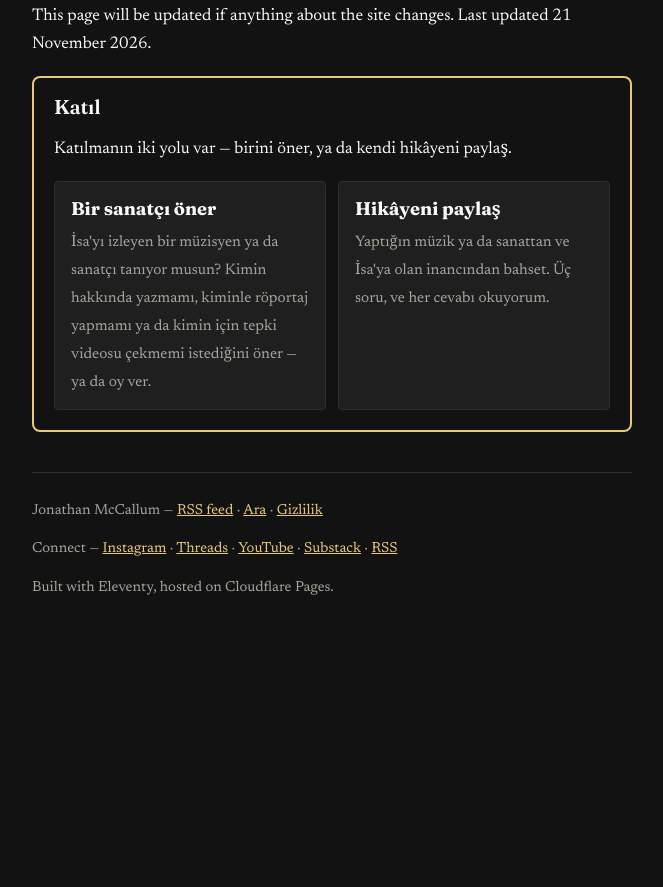
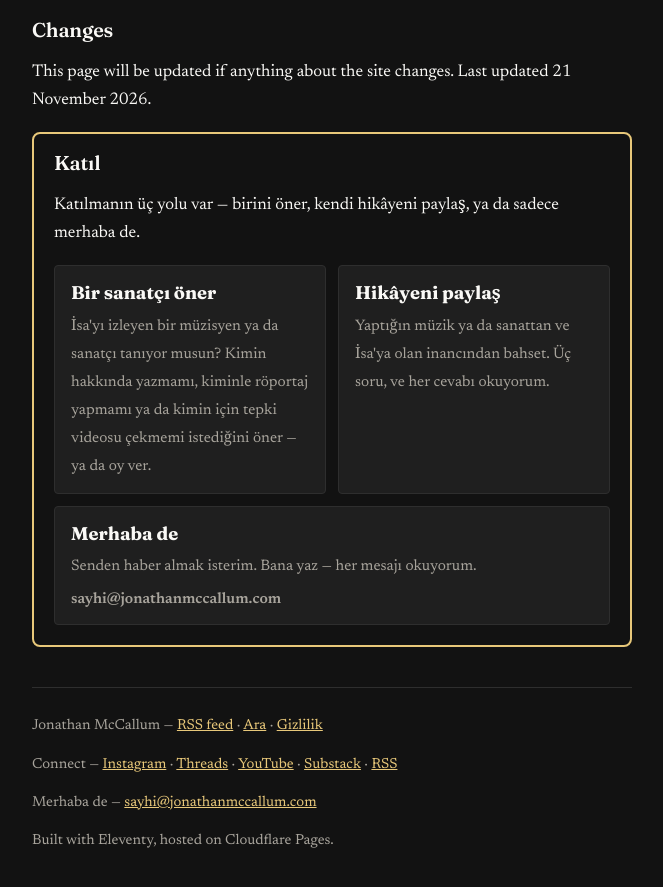
Before and after one commit to streamjonathan/jonathanmccallum-tr, an Eleventy site: page content/pages/privacy.md in a window 1280 px wide. Shown: the part 1813-2700 px from the top of the page, without its empty margins (308-971 px from the left). Before the commit the page ends 2475 px from the top, so only its background shows below. Built offline with nearby package versions, Linux system fonts and the light colour scheme; Eleventy itself is replaced by a stand-in of ours; files that its build step writes are made by us from their sources.

Commit message:
Add public contact email (sayhi) as a runtime-built mailto, hidden from scrapers [tr]

```diff
--- a/_includes/get-involved.njk
+++ b/_includes/get-involved.njk
@@ -1,6 +1,6 @@
 <section class="get-involved" aria-labelledby="get-involved-heading">
   <h2 id="get-involved-heading">Katıl</h2>
-  <p>Katılmanın iki yolu var — birini öner, ya da kendi hikâyeni paylaş.</p>
+  <p>Katılmanın üç yolu var — birini öner, kendi hikâyeni paylaş, ya da sadece merhaba de.</p>
   <div class="get-involved__cards">
     <a class="get-involved__card" href="https://jonathanmccallum.com/suggest-an-artist/">
       <strong>Bir sanatçı öner</strong>
@@ -10,5 +10,10 @@
       <strong>Hikâyeni paylaş</strong>
       <span>Yaptığın müzik ya da sanattan ve İsa'ya olan inancından bahset. Üç soru, ve her cevabı okuyorum.</span>
     </a>
+    <a class="get-involved__card" href="#" data-contact-email>
+      <strong>Merhaba de</strong>
+      <span>Senden haber almak isterim. Bana yaz — her mesajı okuyorum.</span>
+      <span class="get-involved__email" data-contact-email-text>Bana e-posta gönder</span>
+    </a>
   </div>
 </section>
--- a/_includes/layouts/base.njk
+++ b/_includes/layouts/base.njk
@@ -106,8 +106,8 @@
 </script>
 {% endif %}
 <link rel="alternate" type="application/rss+xml" title="{{ site.title }}" href="/feed/">
-<link rel="preload" href="/css/style.css?v=12" as="style">
-<link rel="stylesheet" href="/css/style.css?v=11">
+<link rel="preload" href="/css/style.css?v=13" as="style">
+<link rel="stylesheet" href="/css/style.css?v=12">
 </head>
 <body>
 <a class="skip-link" href="#main">İçeriğe atla</a>
@@ -121,8 +121,10 @@
 <footer class="site-footer">
   <p>{{ site.title }} — <a href="/feed/">RSS feed</a> · <a href="/search/">Ara</a> · <a href="/privacy/">Gizlilik</a></p>
   <p>Connect — <a href="https://www.instagram.com/jonamccallum">Instagram</a> · <a href="https://www.threads.com/@jonamccallum">Threads</a> · <a href="https://www.youtube.com/@Jonathanmccallum1">YouTube</a> · <a href="https://jonamccallum.substack.com">Substack</a> · <a href="/feed/">RSS</a></p>
+  <p>Merhaba de — <a href="#" data-contact-email data-contact-email-text>Bana e-posta gönder</a></p>
   <p>Built with Eleventy, hosted on Cloudflare Pages.</p>
 </footer>
 <script src="/js/main.js?v=8" defer></script>
+<script src="/js/contact.js?v=1" defer></script>
 </body>
 </html>
--- a/content/pages/privacy.md
+++ b/content/pages/privacy.md
@@ -8,7 +8,7 @@ original_url: https://jonathanmccallum.com/privacy/
 
 This site is run by Jonathan McCallum. It is a small personal site: writing, and a chat that answers from that writing. There are no accounts, no tracking, no advertising, and nothing for sale.
 
-If you need to ask about anything on this page, the way to reach Jonathan is a message on [Instagram](https://www.instagram.com/jonamccallum) or [Threads](https://www.threads.com/@jonamccallum).
+Bu sayfadaki herhangi bir şey ya da kişisel verilerin hakkında sormak istersen, Jonathan'a <a href="#" data-contact-email data-contact-email-text>Bana e-posta gönder</a> adresinden yaz. Ona [Instagram](https://www.instagram.com/jonamccallum) ya da [Threads](https://www.threads.com/@jonamccallum) üzerinden de mesaj gönderebilirsin.
 
 ## The chat: "Interact with Jonathan's writing"
 
@@ -20,7 +20,7 @@ When you type a question, it is sent to Cloudflare — the company that hosts th
 
 ## Leave a note
 
-Notes are anonymous. The site asks for no name, no email, and no social media handle — please don't put personal details in a note. A note is stored on Cloudflare until Jonathan has read it, then it is deleted. If you would like a reply, message him on social media instead.
+Notes are anonymous. The site asks for no name, no email, and no social media handle — please don't put personal details in a note. A note is stored on Cloudflare until Jonathan has read it, then it is deleted. Cevap almak istersen, <a href="#" data-contact-email data-contact-email-text>Bana e-posta gönder</a> adresinden ona yaz ya da sosyal medyadan mesaj gönder.
 
 ## What is not collected
 
--- a/css/style.css
+++ b/css/style.css
@@ -277,6 +277,7 @@ button[type="submit"] {
 .get-involved__card:hover { border-color: var(--link); }
 .get-involved__card strong { display: block; font-family: "Fraunces", Georgia, "Iowan Old Style", "Times New Roman", serif; font-size: 1.15rem; margin-bottom: 0.25rem; }
 .get-involved__card span { color: var(--muted); font-size: 0.95rem; }
+.get-involved__email { display: block; margin-top: 0.35rem; font-weight: 600; color: var(--link); }
 
 .featured { margin-top: 1.5rem; }
 .featured-row { display: flex; gap: 1rem; overflow-x: auto; scroll-snap-type: x mandatory; list-style: none; padding: 0 0 0.5rem; margin: 1rem 0; }
--- /dev/null
+++ b/js/contact.js
@@ -0,0 +1,17 @@
+// Contact email, built at runtime so the address never appears in page
+// source as plain text. The local part and the domain are kept separate
+// and joined here; the page only carries data-contact-email markers.
+// Links get a mailto: address, and marked text gets the address itself.
+(function () {
+  var user = "sayhi";
+  var host = "jonathanmccallum.com";
+  var address = user + "@" + host;
+  var links = document.querySelectorAll("[data-contact-email]");
+  for (var i = 0; i < links.length; i++) {
+    links[i].setAttribute("href", "mailto:" + address);
+  }
+  var texts = document.querySelectorAll("[data-contact-email-text]");
+  for (var j = 0; j < texts.length; j++) {
+    texts[j].textContent = address;
+  }
+})();
```
